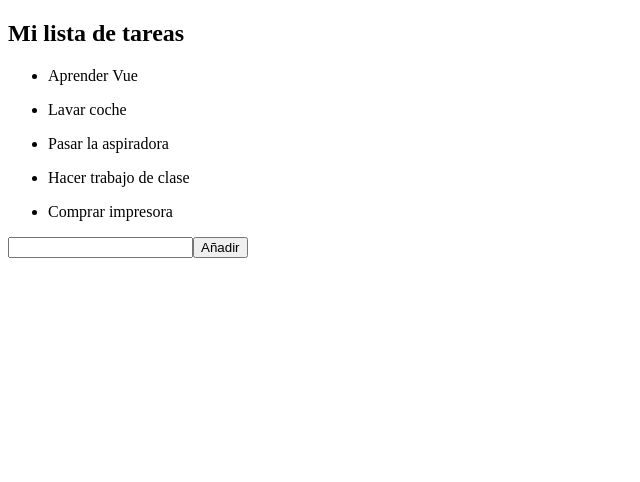
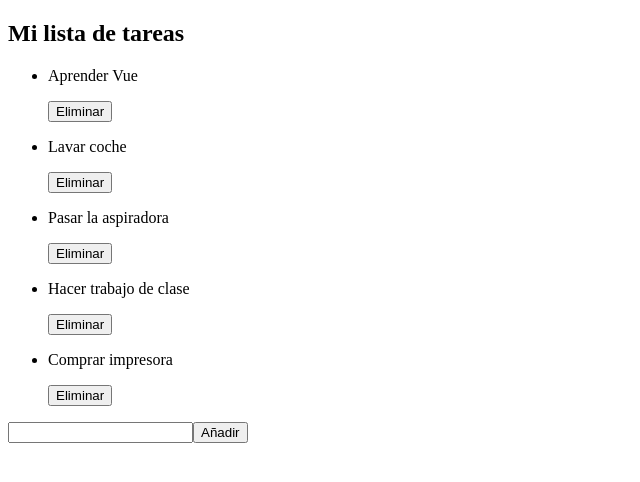
Before and after one commit to diana-nt/todo-app, a Vue app: page / in a window 1280 px wide. Shown: the top 482 px of the page, without its empty margins (0-640 px from the left). Built offline with nearby package versions, Linux system fonts and the light colour scheme.

Commit message:
Delete tareas

```diff
--- a/src/components/Tarea.vue
+++ b/src/components/Tarea.vue
@@ -1,6 +1,7 @@
 <template>
   <div v-bind:class="{ 'completed': tarea.completed }">
       <p @click="markComplete">{{ tarea.title }}</p>
+    <button @click="$emit('delete-tarea', tarea.id)">Eliminar</button>
   </div>
 </template>
 
--- a/src/components/Tareas.vue
+++ b/src/components/Tareas.vue
@@ -3,7 +3,7 @@
     <h2>Mi lista de tareas</h2>
     <ul>
       <li v-bind:key="tarea.id" v-for="tarea in tareas">
-        <Tarea v-bind:tarea="tarea" />
+        <Tarea v-bind:tarea="tarea" @delete-tarea="$emit('delete-tarea', tarea.id)"/>
       </li>
     </ul>
   </div>
--- a/src/views/Home.vue
+++ b/src/views/Home.vue
@@ -1,6 +1,6 @@
 <template>
   <div class="home">
-    <tareas v-bind:tareas="tareas"></tareas>
+    <tareas v-bind:tareas="tareas" @delete-tarea="deleteTarea"></tareas>
     <addTarea v-on:add-tarea="addTarea" />
   </div>
 </template>
@@ -51,6 +51,9 @@ export default {
     addTarea(nuevaTarea) {
       console.log(nuevaTarea)
       this.tareas = [...this.tareas, nuevaTarea];
+    },
+    deleteTarea(tareaId){
+      this.tareas = this.tareas.filter(tarea => tarea.id !== tareaId);
     }
   }
 }
```
